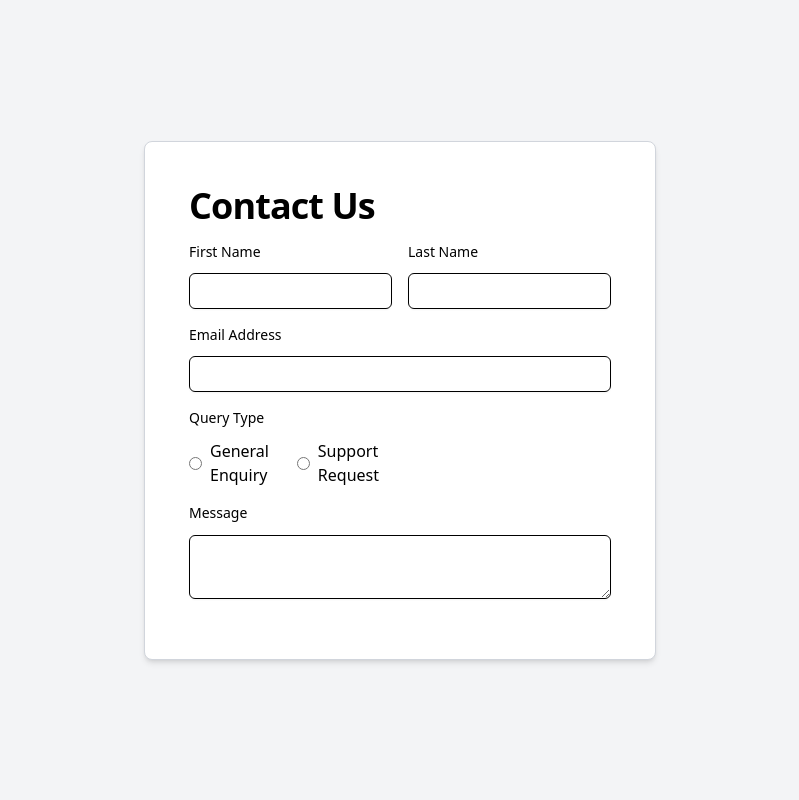
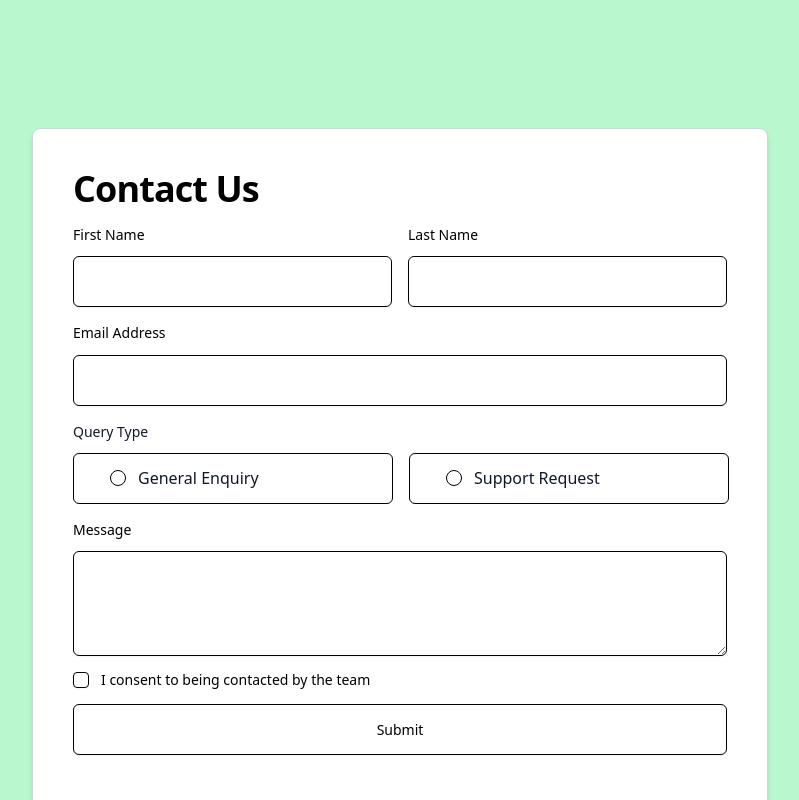
Before and after one commit to tjtavia5924/contact-form, a React (Vite) app: page / in a window 1280 px wide. Shown: the top 800 px of the page, without its empty margins (240-1039 px from the left). Built offline with nearby package versions, Linux system fonts and the light colour scheme.

Commit message:
created two and installed components, added ore styling and modified code. WIP

```diff
--- a/package.json
+++ b/package.json
@@ -10,6 +10,7 @@
     "preview": "vite preview"
   },
   "dependencies": {
+    "@radix-ui/react-checkbox": "^1.3.3",
     "@radix-ui/react-label": "^2.1.8",
     "@radix-ui/react-radio-group": "^1.3.8",
     "@radix-ui/react-separator": "^1.1.8",
--- a/src/App.tsx
+++ b/src/App.tsx
@@ -4,16 +4,18 @@ import { displayFields } from "./functions/displayFields";
 
 function App() {
   return (
-    <div className="flex items-center justify-center min-h-screen bg-gray-100">
-      <div className="w-full max-w-lg min-h-700px p-6 bg-white rounded-lg shadow-md border border-gray-300">
-        <FieldGroup className="grid grid-cols-2 gap-4 p-5">
+    <div className="flex items-center justify-center min-h-screen bg-green-200 py-32">
+      <div className="w-184 h-193.25 bg-white rounded-lg shadow-md border border-gray-300 p-10">
+        <FieldGroup className="grid grid-cols-2 gap-4">
           {form.fields.map((field) => (
             <div
               key={field.label}
               className={
                 field.type === "email" ||
                 field.type === "textarea" ||
-                field.type === "heading"
+                field.type === "heading" ||
+                field.type === "submit" ||
+                field.type === "consent"
                   ? "col-span-2"
                   : ""
               }
--- /dev/null
+++ b/src/components/Consent.tsx
@@ -0,0 +1,14 @@
+import { Checkbox } from "./ui/checkbox";
+
+import { Label } from "./ui/label";
+
+export default function Consent(field: { type: string; label: string }) {
+  return (
+    <div className="flex flex-col gap-10">
+      <div className="flex items-center gap-3">
+        <Checkbox id={field.type} />
+        <Label htmlFor="terms">{field.label}</Label>
+      </div>
+    </div>
+  );
+}
--- a/src/components/EmailAddressField.tsx
+++ b/src/components/EmailAddressField.tsx
@@ -9,6 +9,7 @@ export default function EmailAddressField(field: {
     <Field>
       <FieldLabel htmlFor={field.label}>{field.label}</FieldLabel>
       <Input
+        className="w-163.5 h-12.75"
         id={field.label}
         type="email"
         autoComplete="off"
--- a/src/components/Message.tsx
+++ b/src/components/Message.tsx
@@ -8,7 +8,7 @@ export default function Message(field: {
   return (
     <Field>
       <FieldLabel htmlFor={`${field.label}`}>{field.label}</FieldLabel>
-      <Textarea />
+      <Textarea className="w-164 h-26.25 " />
     </Field>
   );
 }
--- a/src/components/QueryTypeSelection.tsx
+++ b/src/components/QueryTypeSelection.tsx
@@ -1,4 +1,5 @@
 import { Field, FieldError, FieldLabel } from "@/components/ui/field";
+import { RadioGroup, RadioGroupItem } from "./ui/radio-group";
 
 export default function QueryTypeSelection(field: {
   label: string;
@@ -7,27 +8,38 @@ export default function QueryTypeSelection(field: {
 }) {
   return (
     <Field>
-      <FieldLabel>{field.label}</FieldLabel>
-      <div className="flex gap-4">
-        {field.select?.map((option: string) => (
-          <label
-            key={option}
-            className="flex items-center gap-2 cursor-pointer"
-          >
-            <input
+      <RadioGroup defaultValue="comfortable">
+        <FieldLabel className="text-gray-900">{field.label}</FieldLabel>
+        <div className="flex gap-4">
+          {field.select?.map((option: string) => (
+            <div
+              key={option}
+              className="w-[320px] h-12.75 flex items-center gap-3 border border-black rounded-md py-3 px-6"
+            >
+              <FieldLabel
+                htmlFor={field.label}
+                key={option}
+                className="flex items-center gap-4 cursor-pointer"
+              ></FieldLabel>
+              <RadioGroupItem value={option} id={option} />
+              <span className="text-gray-900">{option}</span>
+            </div>
+          ))}
+        </div>
+        {/* {field.errorMessage ? (
+        <FieldError>{field.errorMessage}</FieldError>
+      ) : null} */}
+      </RadioGroup>
+    </Field>
+  );
+}
+
+{
+  /* <input
               type="radio"
               name={field.label}
               value={option}
               aria-invalid={field.errorMessage ? true : false}
               className="cursor-pointer"
-            />
-            <span>{option}</span>
-          </label>
-        ))}
-      </div>
-      {/* {field.errorMessage ? (
-        <FieldError>{field.errorMessage}</FieldError>
-      ) : null} */}
-    </Field>
-  );
+            /> */
 }
--- /dev/null
+++ b/src/components/Submit.tsx
@@ -0,0 +1,11 @@
+import { Button } from "./ui/button";
+
+export default function Submit(field: { label: string }) {
+  return (
+    <div className="flex items-center justify-center">
+      <Button variant="outline" className="w-163.5 h-12.75">
+        {field.label}
+      </Button>
+    </div>
+  );
+}
--- a/src/components/TextField.tsx
+++ b/src/components/TextField.tsx
@@ -9,7 +9,7 @@ export default function TextField(field: {
     <Field>
       <FieldLabel htmlFor={`${field.label}`}>{field.label}</FieldLabel>
       <Input
-        className="max-w-lg"
+        className="w-xl h-12.75"
         id={`${field.label}`}
         autoComplete="off"
         aria-invalid={field.errorMessage ? true : false}
--- /dev/null
+++ b/src/components/ui/checkbox.tsx
@@ -0,0 +1,30 @@
+import * as React from "react"
+import * as CheckboxPrimitive from "@radix-ui/react-checkbox"
+import { CheckIcon } from "lucide-react"
+
+import { cn } from "@/lib/utils"
+
+function Checkbox({
+  className,
+  ...props
+}: React.ComponentProps<typeof CheckboxPrimitive.Root>) {
+  return (
+    <CheckboxPrimitive.Root
+      data-slot="checkbox"
+      className={cn(
+        "peer border-input dark:bg-input/30 data-[state=checked]:bg-primary data-[state=checked]:text-primary-foreground dark:data-[state=checked]:bg-primary data-[state=checked]:border-primary focus-visible:border-ring focus-visible:ring-ring/50 aria-invalid:ring-destructive/20 dark:aria-invalid:ring-destructive/40 aria-invalid:border-destructive size-4 shrink-0 rounded-[4px] border shadow-xs transition-shadow outline-none focus-visible:ring-[3px] disabled:cursor-not-allowed disabled:opacity-50",
+        className
+      )}
+      {...props}
+    >
+      <CheckboxPrimitive.Indicator
+        data-slot="checkbox-indicator"
+        className="grid place-content-center text-current transition-none"
+      >
+        <CheckIcon className="size-3.5" />
+      </CheckboxPrimitive.Indicator>
+    </CheckboxPrimitive.Root>
+  )
+}
+
+export { Checkbox }
--- a/src/formStructure/FormStructure.JSON
+++ b/src/formStructure/FormStructure.JSON
@@ -43,13 +43,12 @@
       "type": "checkbox",
       "required": true,
       "errorMessage": "To submit this form, please consent to being contacted."
-    }
-  ],
-  "submit": [
+    },
     {
-      "buttonText": "Submit",
+      "label": "Submit",
+      "type": "submit",
       "toastLabel": "Message sent!",
-      "message": "Thanks for completing the for. We will be in touch soon!"
+      "message": "Thanks for completing the form. We will be in touch soon!"
     }
   ]
 }
--- a/src/functions/displayFields.tsx
+++ b/src/functions/displayFields.tsx
@@ -1,7 +1,9 @@
+import Consent from "@/components/Consent";
 import EmailAddressField from "@/components/EmailAddressField";
 import Heading from "@/components/Heading";
 import Message from "@/components/Message";
 import QueryTypeSelection from "@/components/QueryTypeSelection";
+import Submit from "@/components/Submit";
 import TextField from "@/components/TextField";
 
 interface FormField {
@@ -37,6 +39,10 @@ export const displayFields = (field: FormField) => {
       );
     case "textarea":
       return <Message label={field.label} errorMessage={field.errorMessage} />;
+    case "checkbox":
+      return <Consent type={field.type} label={field.label} />;
+    case "submit":
+      return <Submit label={field.label} />;
     default:
       return null;
   }
```
Also changed, not shown: 1 other file (tests, documents, lock files or other folders).
